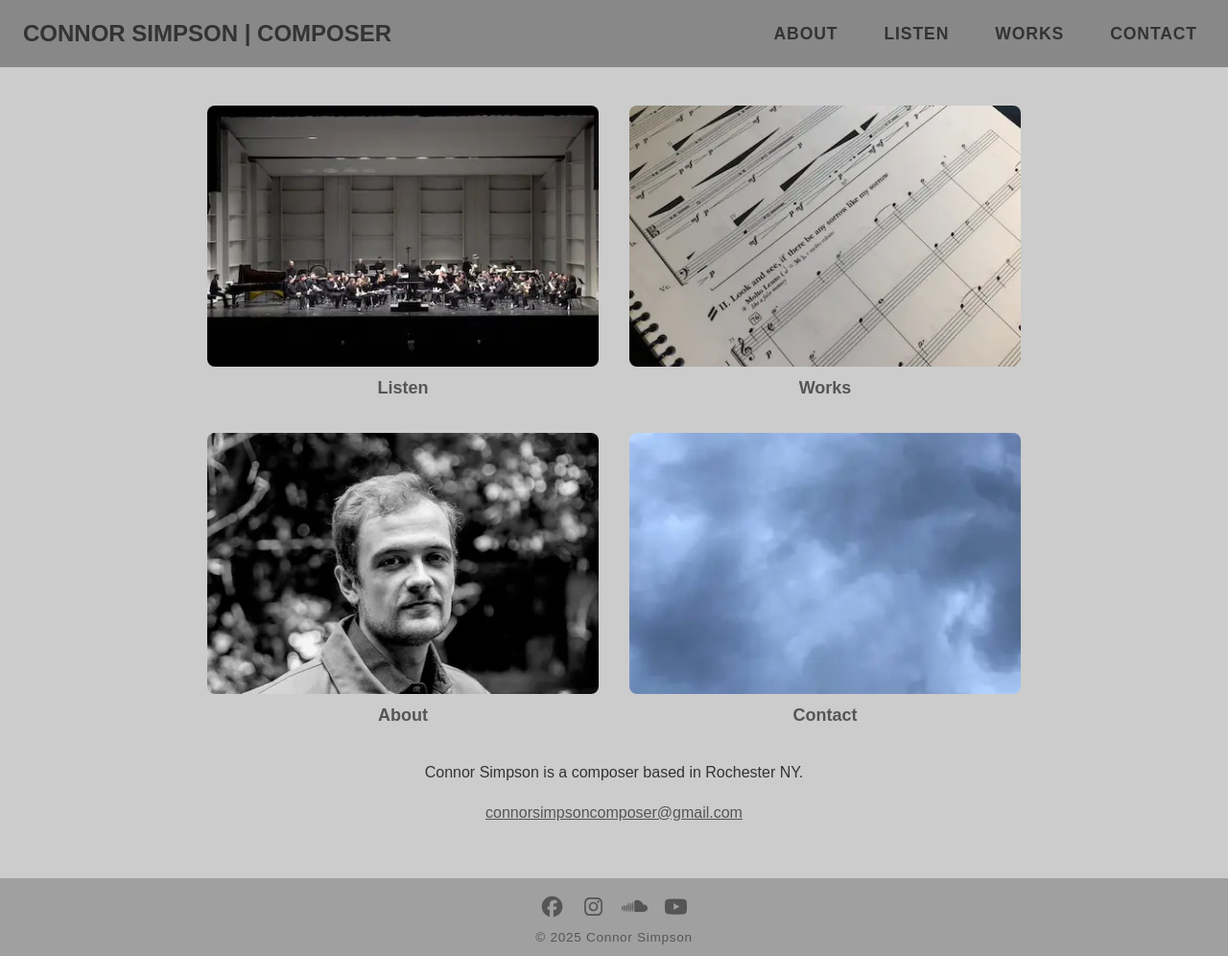
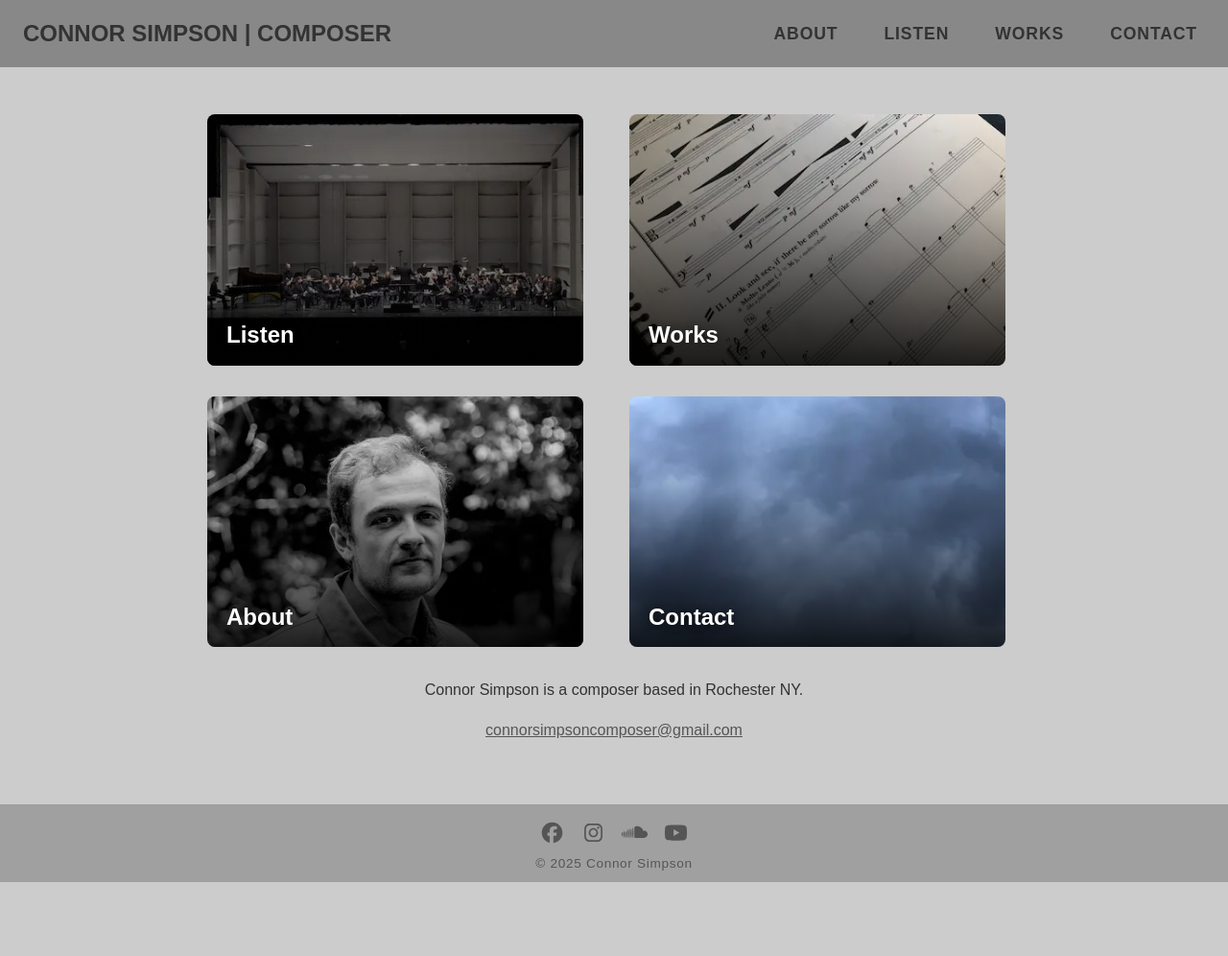
Before and after one commit to connorsimpsoncomposer/connorsimpsoncomposer.github.io, a Jekyll site: the page built from index.html, in a window 1280 px wide. Shown: the whole page at 96% size. Built offline with Jekyll 4.4.1, drawn with Linux system fonts in a browser that asks for light colours; some web fonts are replaced; after the commit the page ends 919 px from its top, so only the background shows below that.

Commit message:
new index page styling
added text over image for index and favicon

```diff
--- a/_sass/_components.scss
+++ b/_sass/_components.scss
@@ -71,7 +71,7 @@
   }
 }
 
-.menu-toggle-checkbox:checked~.navbar {
+.menu-toggle-checkbox:checked ~ .navbar {
   transform: translateX(0%);
 }
 
--- a/_sass/pages/_contact.scss
+++ b/_sass/pages/_contact.scss
@@ -12,6 +12,7 @@
   background: var(--accent-color);
   border-radius: 8px;
   color: var(--text-color);
+  margin-bottom: var(--gap-lg);
 }
 
 .contact-header {
--- a/_sass/pages/_home.scss
+++ b/_sass/pages/_home.scss
@@ -23,11 +23,51 @@
     align-items: center;
     text-align: center;
 
-    p {
-      margin-top: $gap-xs;
-      margin-bottom: 0;
-      font-weight: bold;
-      font-size: $fs-md;
+    .index-link {
+      display: block;
+      position: relative;
+      width: 100%;
+      text-decoration: none;
+      overflow: hidden;
+
+      .text-overlay {
+        position: relative;
+        width: 100%;
+
+        img {
+          width: 100%;
+          height: auto;
+          display: block;
+          border-radius: var(--radius);
+        }
+
+        &::after {
+          content: "";
+          position: absolute;
+          inset: 0;
+          border-radius: var(--radius);
+
+          background: linear-gradient(to top,
+            rgba(0, 0, 0, 0.85) 0%,
+            rgba(0, 0, 0, 0.55) 30%,
+            rgba(0, 0, 0, 0.2) 65%,
+            transparent 100%
+          );
+          z-index: 1;
+        }
+
+        .overlay-text {
+          position: absolute;
+          bottom: 0.75rem;
+          left: 1.25rem;
+          z-index: 2;
+          color: white;
+          font-weight: bold;
+          font-size: $fs-xl;
+          text-shadow: 0 0 8px rgba(0, 0, 0, 0.6);
+          margin: 0;
+        }
+      }
     }
   }
 
@@ -35,7 +75,7 @@
     margin: var(--gap-sm);
     max-width: 600px;
     margin-inline: auto;
-    padding: 0 var(--gap-sm) 0 var(--gap-sm);
+    padding: 0 var(--gap-sm);
     text-align: center;
   }
 }
--- a/index.html
+++ b/index.html
@@ -8,12 +8,13 @@
   <div class="index-grid">
     {% assign items = "listen,works,about,contact" | split: "," %}
     {% for item in items %}
+
       <div class="index-item">
-        <a href="{{ item }}/" class="hover-float-shadow">
-          <img src="_assets/images/{{ item }}-image.webp" alt="{{ item }}" fetchpriority="high" class="img-rounded hover-float-shadow" />
-        </a>
-        <a href="{{ item }}/" class="underline-animate">
-          <p>{{ item | capitalize }}</p>
+        <a href="{{ item }}/" class="hover-float-shadow index-link" aria-label="Go to {{ item | capitalize }} page">
+          <div class="text-overlay">
+            <img src="_assets/images/{{ item }}-image.webp" alt="{{ item }}" fetchpriority="high" class="img-rounded" />
+            <p class="overlay-text">{{ item | capitalize }}</p>
+          </div>
         </a>
       </div>
     {% endfor %}
```
Also changed, not shown: favicon.ico (added).
